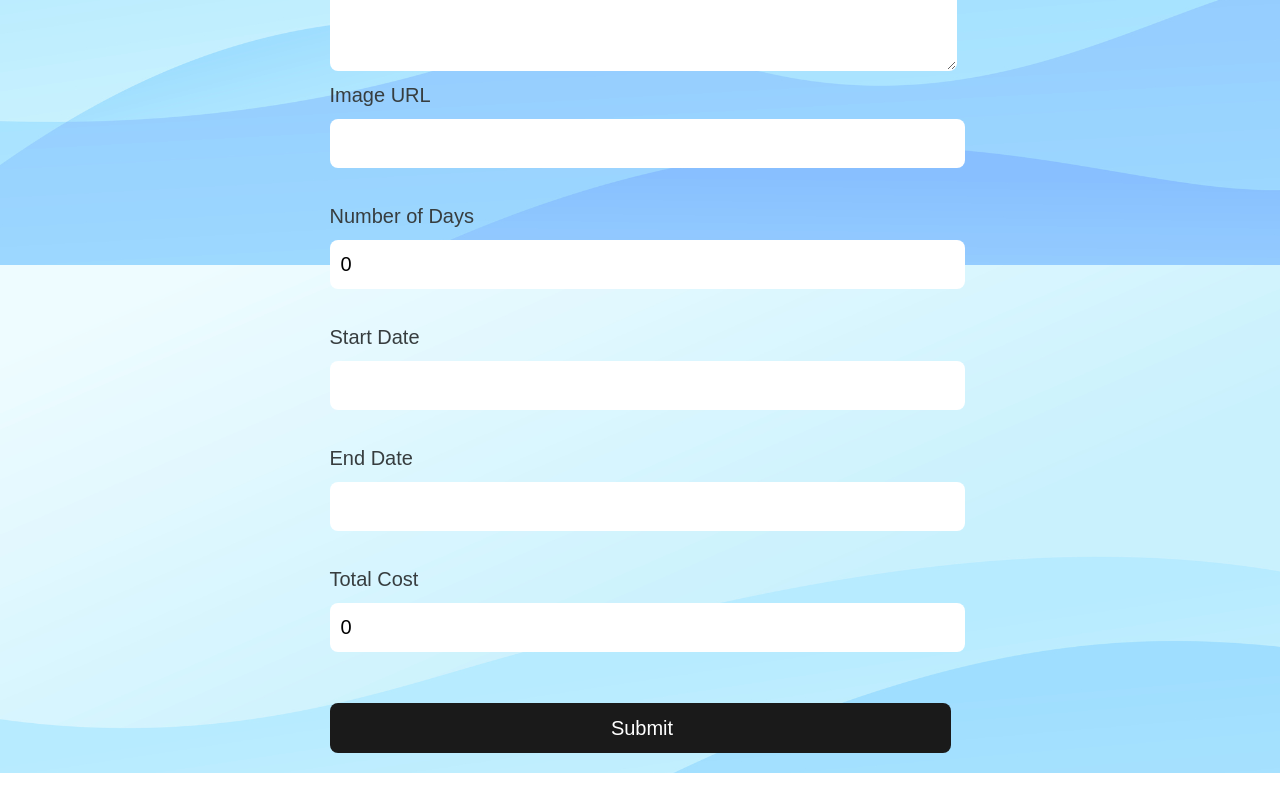
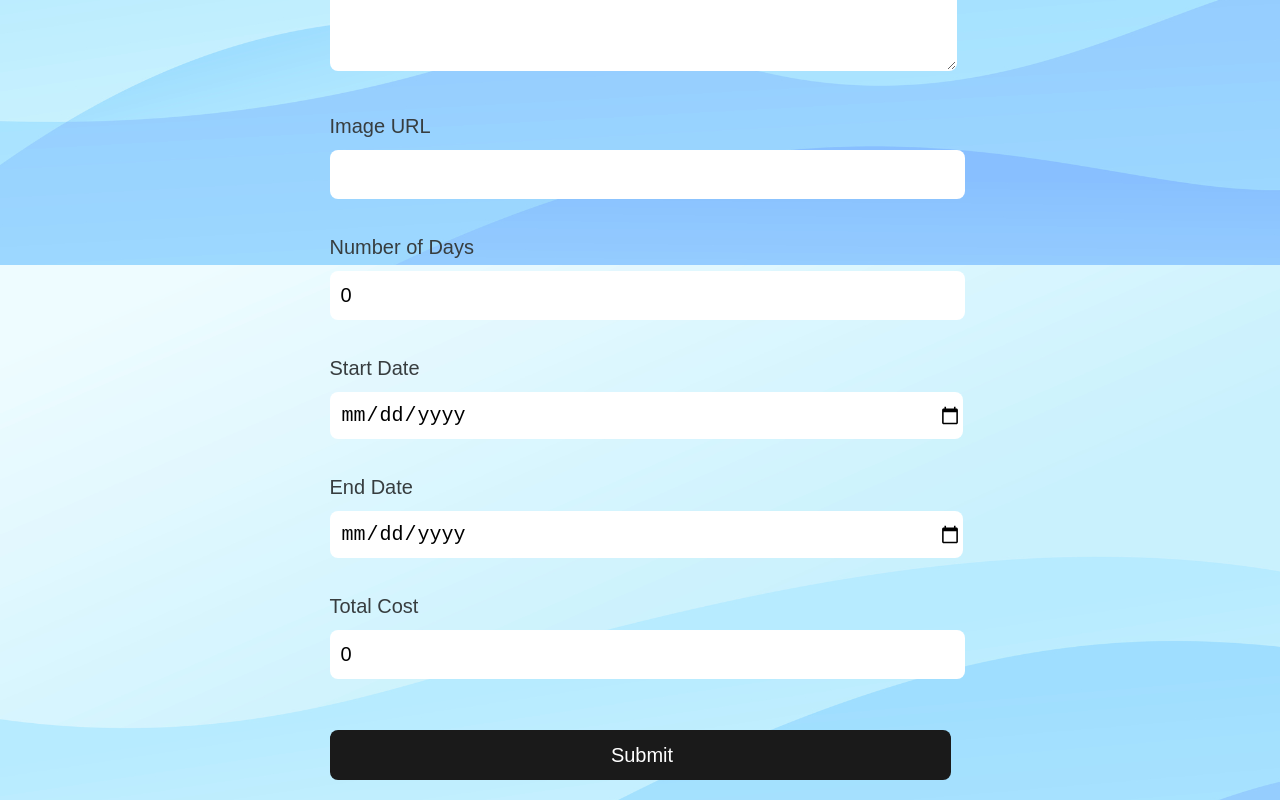
Before and after one commit to samir-s-hassan/OnTheFly, a React (Vite) app in the folder client/: page /trip/new in a window 1280 px wide. Shown: the part 535-1335 px from the top of the page. Before the commit the page ends 1308 px from the top, so only its background shows below. Built offline with nearby package versions, Linux system fonts and the light colour scheme; no server answers.

Commit message:
vite config now works

```diff
--- a/client/src/App.jsx
+++ b/client/src/App.jsx
@@ -17,7 +17,7 @@ const App = () => {
 
   useEffect(() => {
     const fetchTrips = async () => {
-      const response = await fetch("http://localhost:3001/trips");
+      const response = await fetch("/trips");
       const data = await response.json();
       setTrips(data);
     };
--- a/client/src/pages/CreateTrip.jsx
+++ b/client/src/pages/CreateTrip.jsx
@@ -1,65 +1,142 @@
-import React, { useState } from 'react';
-import './CreateTrip.css'
+import React, { useState } from "react";
+import "./CreateTrip.css";
 
 const CreateTrip = () => {
+  const [post, setPost] = useState({
+    id: 0,
+    title: "",
+    description: "",
+    img_url: "",
+    num_days: 0,
+    start_date: "",
+    end_date: "",
+    total_cost: 0.0,
+  });
 
-    const [post, setPost] = useState({id: 0, title: "", description: "", img_url: "", num_days: 0, start_date: "", end_date: "", total_cost: 0.0 })
+  // Create trip route
+  const createTrip = async (event) => {
+    event.preventDefault();
 
-    const handleChange = (event) => {
-        const {name, value} = event.target;
-        setPost( (prev) => {
-            return {
-                ...prev,
-                [name]:value,
-            }
-        })
+    const options = {
+      method: "POST",
+      headers: {
+        "Content-Type": "application/json",
+      },
+      body: JSON.stringify(post),
+    };
+
+    try {
+      const response = await fetch("/api/trips", options);
+      if (response.ok) {
+        window.location.href = "/";
+      } else {
+        console.error("Failed to create trip");
+      }
+    } catch (error) {
+      console.error("Error:", error);
     }
+  };
 
-    const createPost = (event) => {
-        event.preventDefault();
+  const handleChange = (event) => {
+    const { name, value } = event.target;
+    setPost((prev) => ({
+      ...prev,
+      [name]: value,
+    }));
+  };
 
+  //pay attention to the input type parameters
+  return (
+    <div>
+      <center>
+        <h3>Create New Trip</h3>
+      </center>
+      <form onSubmit={createTrip}>
+        <label>Title</label>
+        <br />
+        <input
+          type="text"
+          id="title"
+          name="title"
+          value={post.title}
+          onChange={handleChange}
+        />
+        <br />
+        <br />
+        <label>Description</label>
+        <br />
+        <textarea
+          rows="5"
+          cols="50"
+          id="description"
+          name="description"
+          value={post.description}
+          onChange={handleChange}
+        ></textarea>
+        <br />
+        <br />
+        <label>Image URL</label>
+        <br />
+        <input
+          type="text"
+          id="img_url"
+          name="img_url"
+          value={post.img_url}
+          onChange={handleChange}
+        />
+        <br />
+        <br />
+        <label>Number of Days</label>
+        <br />
+        <input
+          type="number"
+          id="num_days"
+          name="num_days"
+          value={post.num_days}
+          onChange={handleChange}
+          min="0"
+        />
+        <br />
+        <br />
+        <label>Start Date</label>
+        <br />
+        <input
+          type="date"
+          id="start_date"
+          name="start_date"
+          value={post.start_date}
+          onChange={handleChange}
+        />
+        <br />
+        <br />
+        <label>End Date</label>
+        <br />
+        <input
+          type="date"
+          id="end_date"
+          name="end_date"
+          value={post.end_date}
+          onChange={handleChange}
+        />
+        <br />
+        <br />
+        <label>Total Cost</label>
+        <br />
+        <input
+          type="number"
+          id="total_cost"
+          name="total_cost"
+          value={post.total_cost}
+          onChange={handleChange}
+          step="0.01"
+          min="0"
+        />
+        <br />
+        <br />
+        <input type="submit" value="Submit" />
+      </form>
+    </div>
+  );
+};
 
-
-    }
-
-
-    return (
-        <div>
-            <center><h3> Create New Trip</h3></center>
-            <form>
-                <label>Title</label> <br />
-                <input type="text" id="title" name="title" value={post.title} onChange={handleChange}/><br />
-                <br/>
-
-                <label>Description</label><br />
-                <textarea rows="5" cols="50" id="description" name="description" value={post.description} onChange={handleChange}>
-                </textarea>
-                <br/>
-
-                <label>Image URL </label><br />
-                <input type="text" id="img_url" name="img_url" value={post.img_url} onChange={handleChange}/><br />
-                <br/>
-
-                <label>Number of Days</label><br />
-                <input type="number" id="num_days" name="num_days" value={post.num_days} onChange={handleChange}/><br />
-                <br/>
-
-                <label>Start Date </label><br />
-                <input type="text" id="start_date" name="start_date" value={post.start_date} onChange={handleChange}/><br />
-                <br/>
-
-                <label>End Date </label><br />
-                <input type="text" id="end_date" name="end_date" value={post.end_date} onChange={handleChange}/><br />
-                <br/>
-
-                <label>Total Cost</label><br />
-                <input type="text" id="total_cost" name="total_cost" value={post.total_cost} onChange={handleChange}/><br />
-                <br/>
-
-                <input type="submit" value="Submit" onClick={createPost} />
-            </form>
-        </div>
-    )
-}
-
-export default CreateTrip
+export default CreateTrip;
--- a/client/vite.config.js
+++ b/client/vite.config.js
@@ -7,9 +7,10 @@ export default defineConfig({
   server: {
     proxy: {
       "/api": {
-        target: "http://localhost:3001",
+        target: "http://localhost:3001", // Replace with your backend URL
         changeOrigin: true,
         secure: false,
+        rewrite: (path) => path.replace(/^\/api/, ""), // Removes `/api` prefix
       },
     },
   },
```
Also changed, not shown: 1 other file (tests, documents, lock files or other folders).
